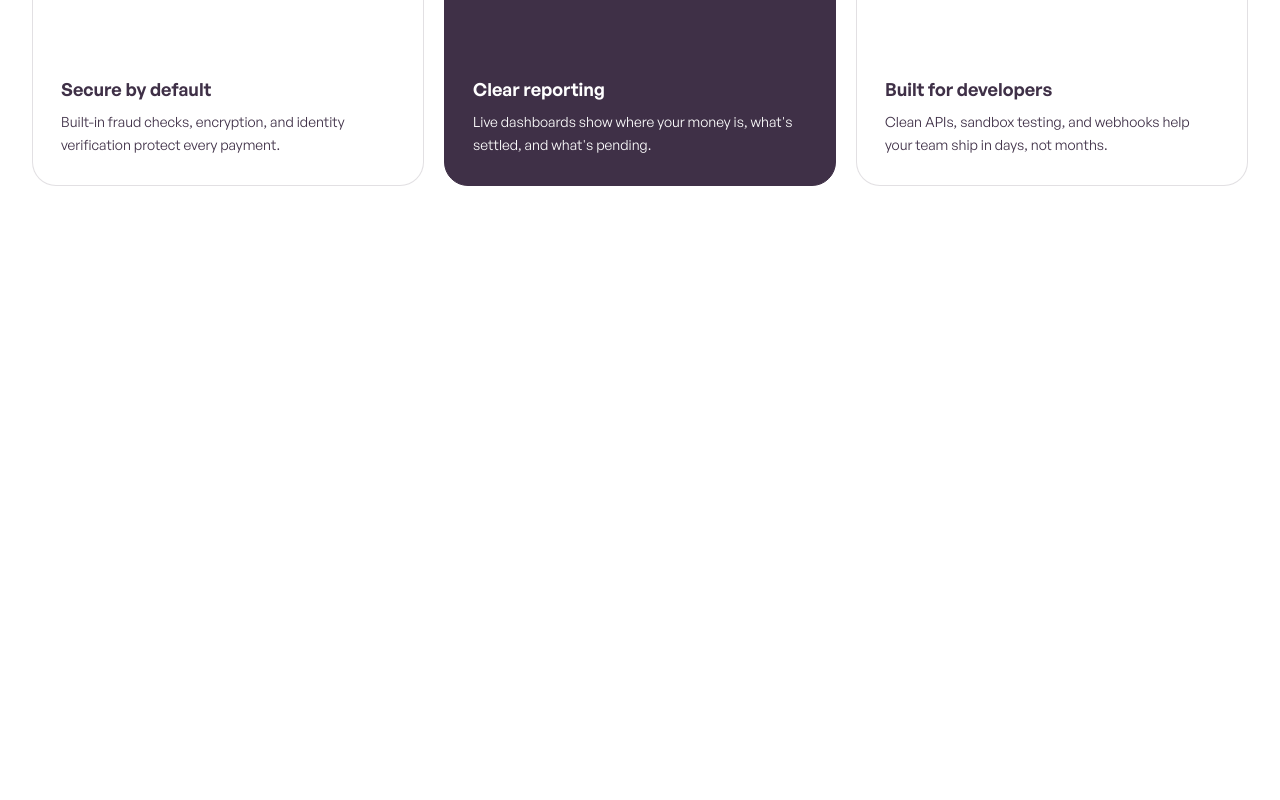
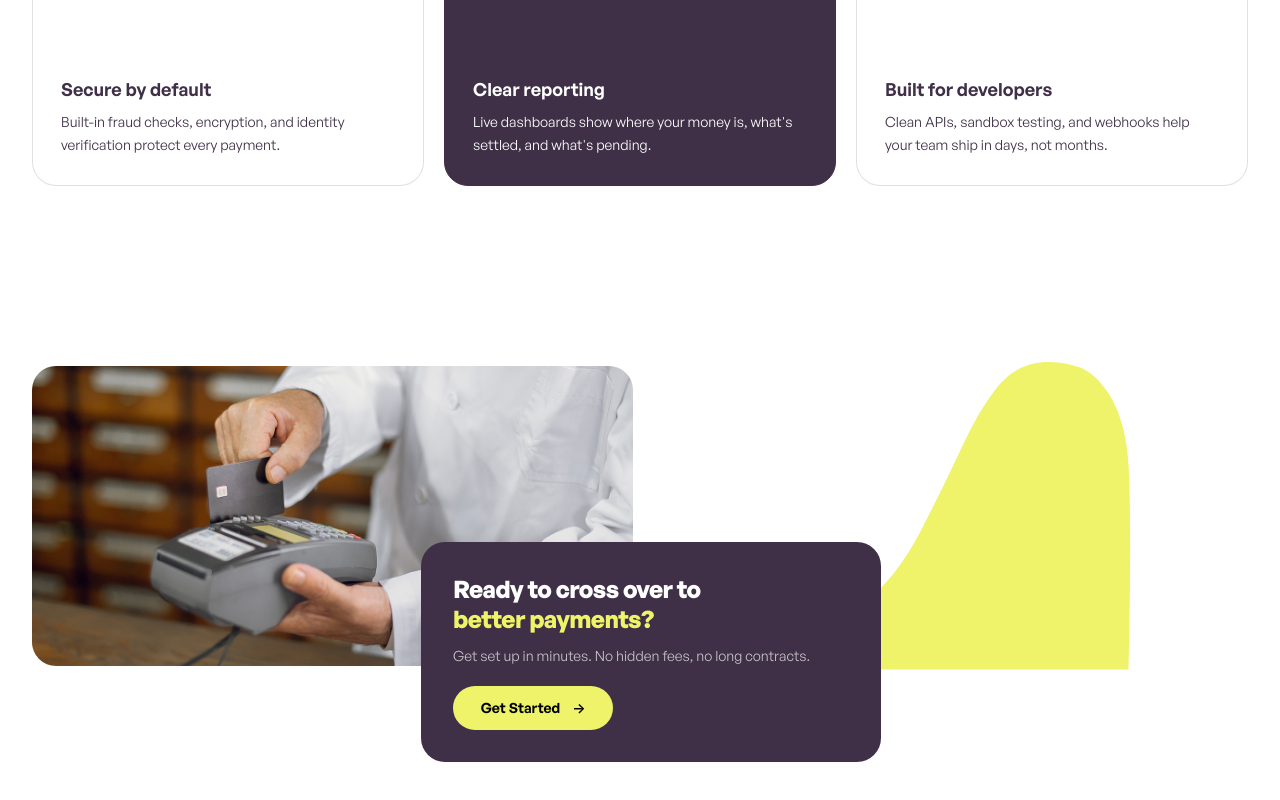
Before and after one commit to Ahmed-Roshdy-1/Bridgeway, a Vue app: page / in a window 1280 px wide. Shown: the part 1387-2187 px from the top of the page. Before the commit the page ends 1637 px from the top, so only its background shows below. Built offline with nearby package versions, Linux system fonts and the light colour scheme.

Commit message:
Add Contact section and image, update Benefits component to use TypeScript

```diff
--- a/src/App.vue
+++ b/src/App.vue
@@ -2,13 +2,13 @@
 import DefaultLayout from '@/layouts/DefaultLayout.vue';
 import AppHome from '@/components/home/index.vue';
 import AppBenefits from '@/components/Benefits/index.vue';
+import AppContact from '@/components/contact/index.vue';
 </script>
 
 <template>
   <DefaultLayout>
     <AppHome />
     <AppBenefits />
-
+    <AppContact />
   </DefaultLayout>
-
 </template>
--- a/src/components/Benefits/index.vue
+++ b/src/components/Benefits/index.vue
@@ -1,4 +1,4 @@
-<script setup>
+<script setup lang="ts">
 import FeatureCard from './FeatureCard.vue'
 
 // Single source of truth for the cards. Even index = dark card (gives the checker pattern on desktop too).
--- /dev/null
+++ b/src/components/contact/index.vue
@@ -0,0 +1,32 @@
+<script setup lang="ts">
+import BaseButton from '@/components/buttons/BaseButton.vue';
+import ctaImg from '@/assets/images/contact-image.webp'
+</script>
+
+<template>
+    <section id="contact" class="relative my-16 scroll-mt-8 lg:my-28 lg:min-h-100 mx-2 md:mx-0 ">
+        <!-- Lime arch, desktop only -->
+
+
+
+        <div class="relative flex items-center gap-6  mb-8 ">
+            <img :src="ctaImg" alt="Customer paying by card at a card reader"
+                class="h-56 w-full rounded-3xl object-cover sm:h-72 lg:h-75 lg:w-1/2" />
+            <svg width="598" height="308" viewBox="0 0 598 518" class="hidden lg:block" fill="none"
+                xmlns="http://www.w3.org/2000/svg">
+                <path
+                    d="M594.855 517.01H170.195H1.41198C0.474278 517.042 0 517.01 0 517.01H1.41198C11.2095 516.68 71.5985 509.44 170.195 387.011C170.195 387.011 205.667 361.068 247.5 280.511C321.5 138.011 324.5 108.511 371.908 45.2969C419.226 -17.7959 486.201 1.21423 510.773 8.18875L510.914 8.22871C535.37 15.17 588.308 58.544 594.855 171.011C601.403 283.477 594.855 517.01 594.855 517.01Z"
+                    fill="#EEF36A" />
+            </svg>
+        </div>
+
+        <div v-reveal
+            class="-mt-4 rounded-3xl bg-bridgeway-purple p-7 sm:p-8 static lg:absolute lg:bottom-0 lg:left-[32%] lg:mt-0 lg:w-115">
+            <h2 class="text-3xl font-extrabold leading-tight tracking-tight text-bridgeway-lime lg:text-2xl">
+                <span class="text-white lg:block">Ready to cross over to</span> better payments?
+            </h2>
+            <p class="mt-3 text-sm text-white/70">Get set up in minutes. No hidden fees, no long contracts.</p>
+            <BaseButton class="mt-5">Get Started</BaseButton>
+        </div>
+    </section>
+</template>
```
Also changed, not shown: src/assets/images/contact-image.webp (added).
